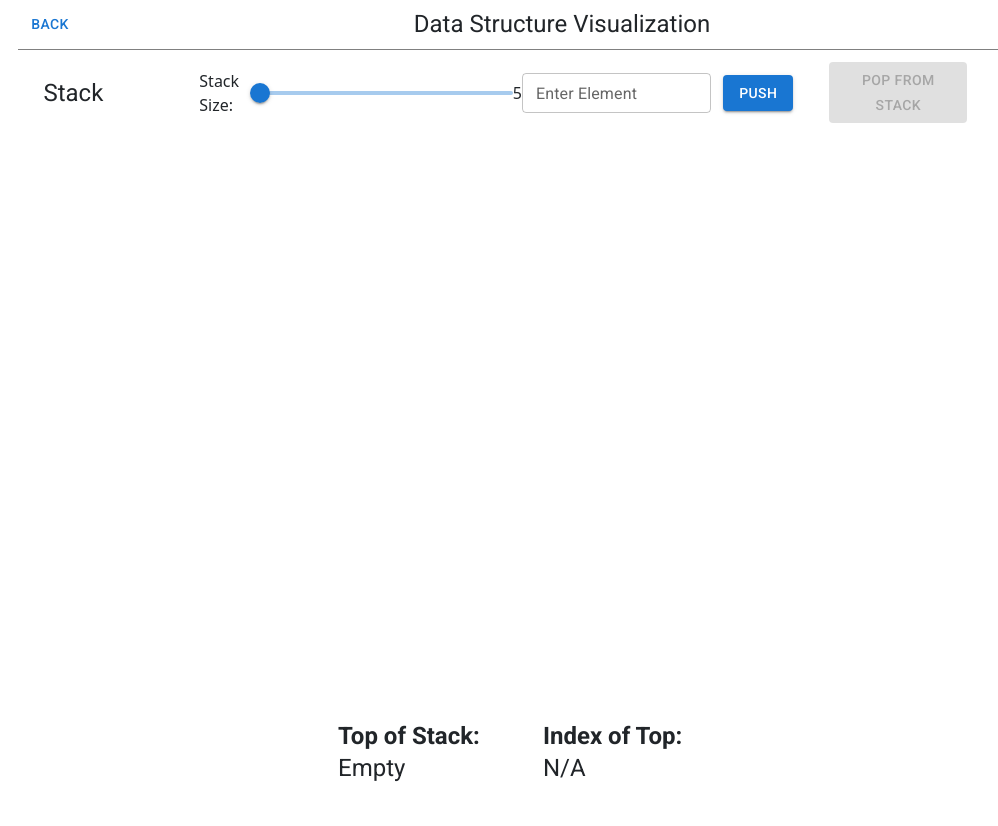
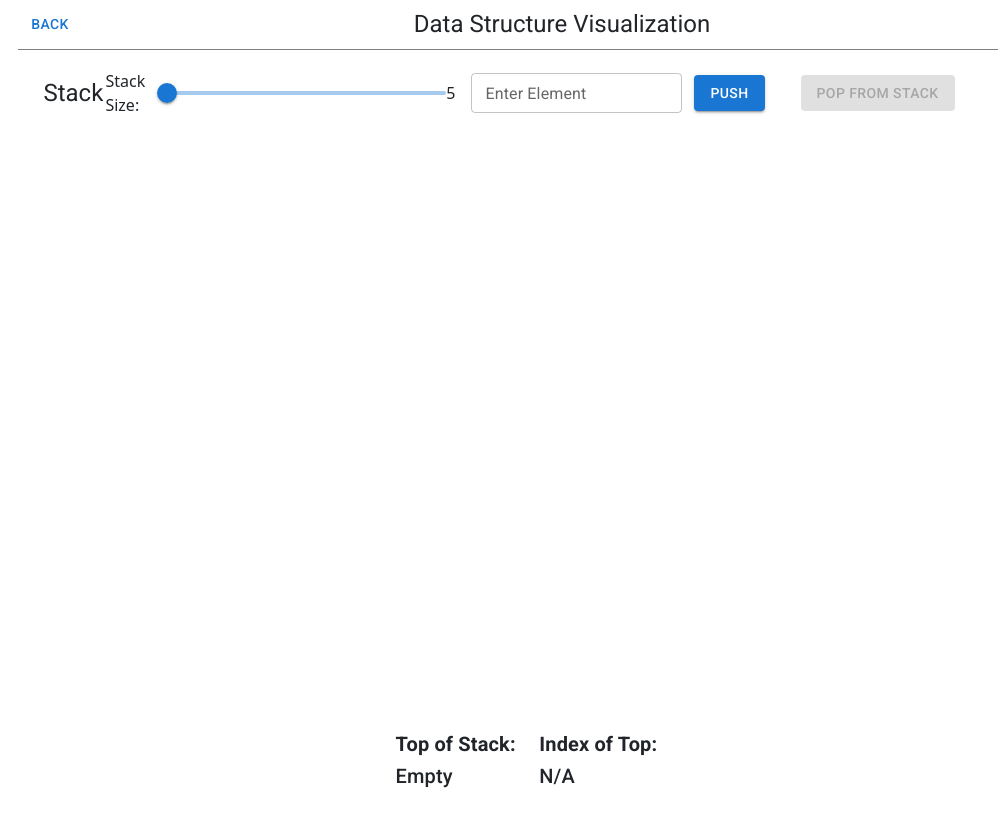
Before and after one commit to akashgirme/data_structure_visualizer, a React (Create React App) app: page /stack in a window 1280 px wide. Shown: the top 826 px of the page, without its empty margins (110-1108 px from the left). Built offline with nearby package versions, Linux system fonts and the light colour scheme.

Commit message:
Style fixing on Stack

```diff
--- a/src/Components/Stack/stack.css
+++ b/src/Components/Stack/stack.css
@@ -56,9 +56,7 @@
     color: red;
 }
 
-.stack-controls {
-  width: 80%;
-}
+
 /*
 
 .stack-controls label {
--- a/src/Components/Stack/stack.js
+++ b/src/Components/Stack/stack.js
@@ -86,9 +86,9 @@ const Stack = () => {
         <Grid item lg={2} display='flex' justifyContent='end'>
             <Typography variant='h5'>Stack</Typography>
         </Grid>
-        <Grid item lg={9} className='d-flex flex-row justify-content-center align-items-center'>
-            <Box display='flex' justifyContent='between' alignItems='center' className='stack-controls d-flex flex-row h-auto justify-content-around align-items-center'>
-                <Box className='d-flex align-items-center' sx={{width:'350px'}}>
+        <Grid item lg={8} display="flex" justifyContent='center' alignItems='center'>
+            <Box display='flex' justifyContent='between' alignItems='center'>
+                <Box mr='1rem' display='flex' alignItems='center' sx={{width:'350px'}}>
                     <label>
                         Stack Size:
                     </label>
@@ -104,7 +104,7 @@ const Stack = () => {
                     />
                     {stackSize}
                 </Box>
-                <Box className='d-flex align-items-center'>
+                <Box display='flex' alignItems='center'>
                     <TextField
                             type="number"
                             label="Enter Element"
@@ -124,7 +124,7 @@ const Stack = () => {
         </Grid>
       </Grid>
     <Grid item>
-        <Col className='d-flex flex-row justify-content-center'>
+        <Grid display='flex' justifyContent='center'>
             <div className='stack-content d-flex flex-column justify-content-end align-items-center'>
                 <div className="stack-elements" ref={stackRef}>
                     {stack.map((item, index) => (
@@ -135,17 +135,19 @@ const Stack = () => {
                     ))}
                 </div>
             </div>
-        </Col>
+        </Grid>
 
     </Grid>
-    <Grid className='d-flex justify-content-center align-items-center'>
-        <Col className='d-flex flex-column justify-content-center align-items-center' >
-            <div>{isOverflow && <div className="overflow-message">Stack Overflow! Stack is full.</div>}</div>
-                <div className="d-flex stack-info justify-content-around align-items-center">
-                    <Typography variant='h5' p='1'><strong>Top of Stack:</strong> {stack.length > 0 ? stack[stack.length - 1].value : 'Empty'}</Typography>
-                    <Typography variant='h5' p='1'><strong>Index of Top:</strong> {stack.length > 0 ? stack.length - 1 : 'N/A'}</Typography>
-                </div>
-        </Col>
+    <Grid item lg={12}>
+      <Grid mt='1.5rem' display='flex' justifyContent='center' alignItems='center'>
+          <Box display='flex' flexDirection='column' justifyContent='center' alignItems='center' sx={{width:'70%'}}>
+              <Box>{isOverflow && <div className="overflow-message">Stack Overflow! Stack is full.</div>}</Box>
+              <Box className="d-flex stack-info justify-content-around align-items-center">
+                <Typography variant='h6' p='1'><strong>Top of Stack:</strong> {stack.length > 0 ? stack[stack.length - 1].value : 'Empty'}</Typography>
+                <Typography variant='h6' p='1'><strong>Index of Top:</strong> {stack.length > 0 ? stack.length - 1 : 'N/A'}</Typography>
+              </Box>
+          </Box>
+      </Grid>
     </Grid>
   </Grid>
   );
```
